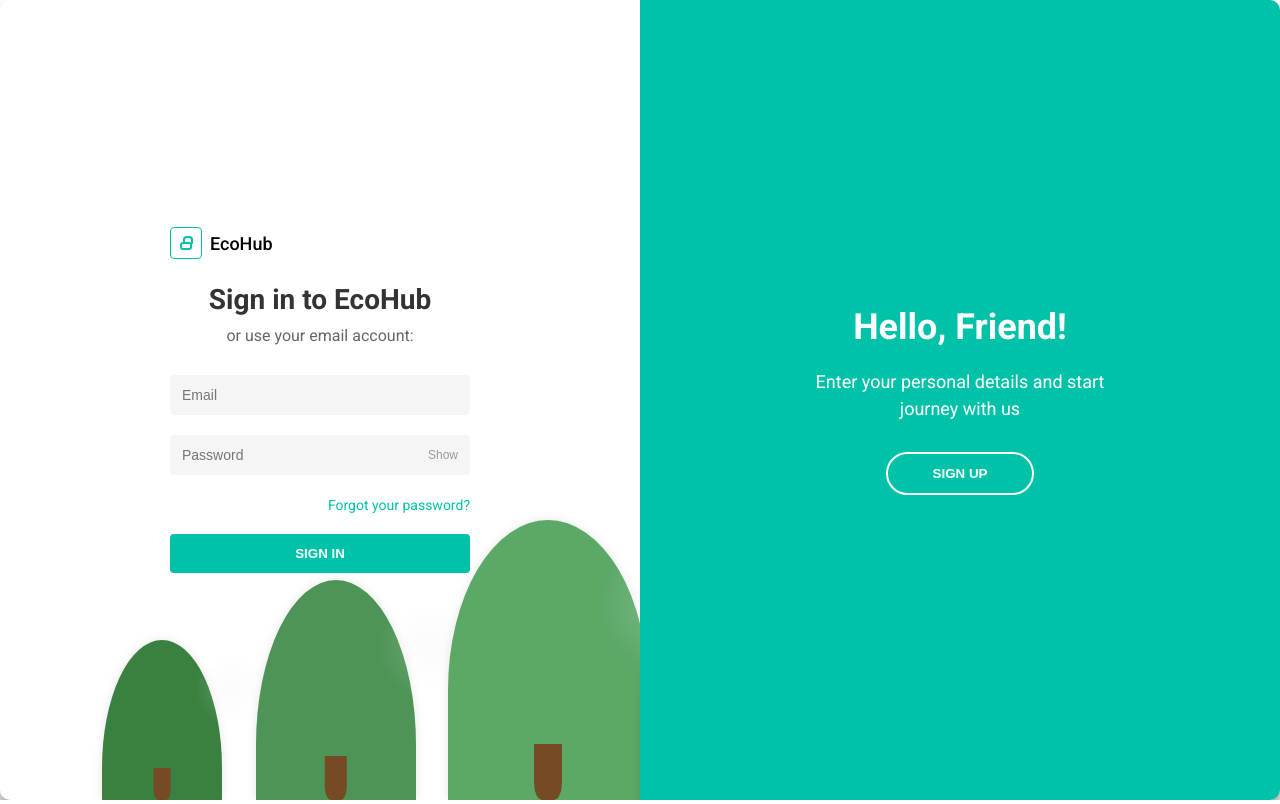
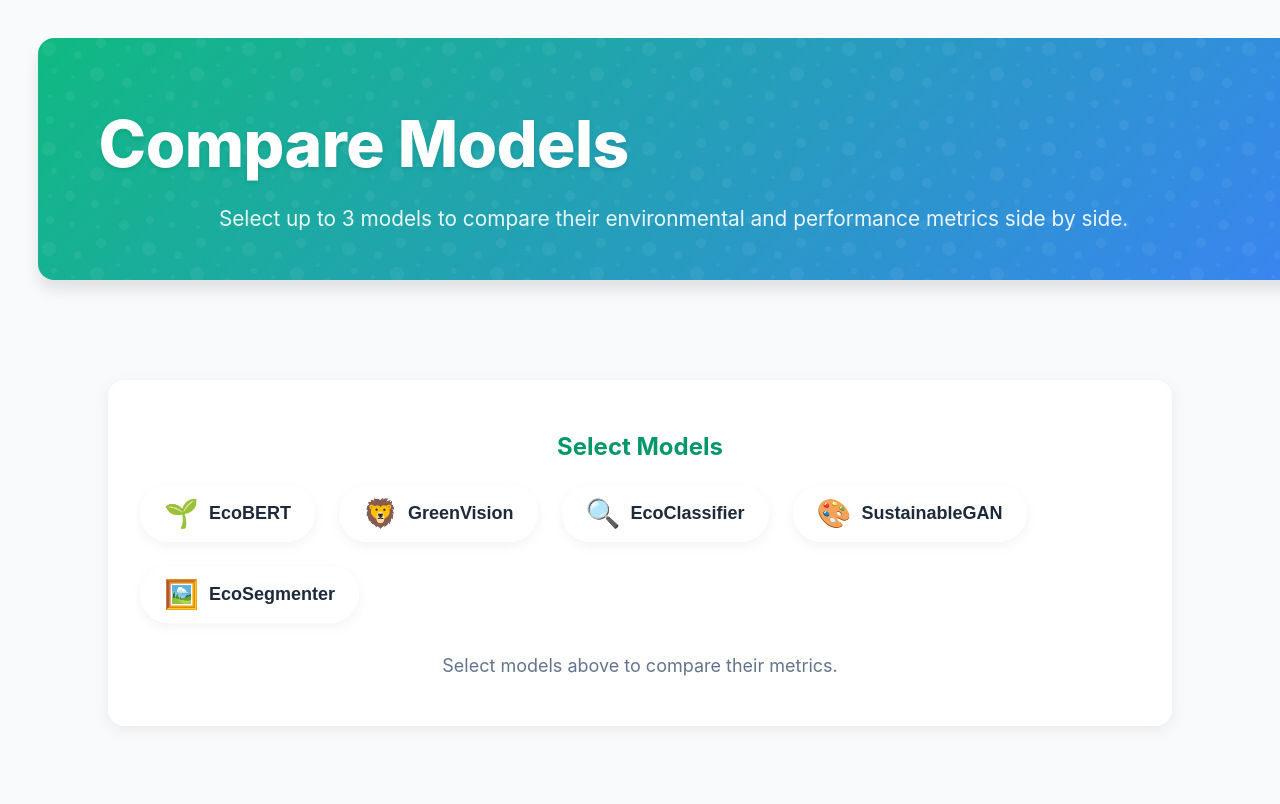
Before and after one commit to akannan05/EcoHub, a React (Create React App) app in the folder ecohub_website/: page /compare in a window 1280 px wide. Before the commit this address led to /login. Built offline with nearby package versions, Linux system fonts and the light colour scheme.

Commit message:
comparison page

```diff
--- a/ecohub_website/src/App.js
+++ b/ecohub_website/src/App.js
@@ -2,6 +2,7 @@
 import { BrowserRouter as Router, Routes, Route, Navigate } from 'react-router-dom';
 import AuthForm from './AuthForm';
 import HomePage from './HomePage';
+import ComparePage from './ComparePage';
 import './App.css';
 
 function App() {
@@ -11,6 +12,7 @@
         <Routes>
           <Route path="/login" element={<AuthForm />} />
           <Route path="/home" element={<HomePage />} />
+          <Route path="/compare" element={<ComparePage />} />
           {/* Redirect root to login page */}
           <Route path="/" element={<Navigate to="/login" replace />} />
           {/* Catch all for undefined routes */}
--- /dev/null
+++ b/ecohub_website/src/ComparePage.jsx
@@ -0,0 +1,144 @@
+import React, { useState } from 'react';
+import './HomePage.css';
+
+// Fake models data with required metrics
+const models = [
+    {
+        name: 'EcoBERT',
+        dataset: [10000, 12], // [num images, num classes]
+        efficiency: [0.12, 35, 420], // [avg inference (s), avg cpu (%), peak mem (MB)]
+        ecometrics: [0.8, 0.02, 0.001], // [wh, co2 kg, trees]
+        icon: '🌱',
+    },
+    {
+        name: 'GreenVision',
+        dataset: [25000, 20],
+        efficiency: [0.09, 28, 390],
+        ecometrics: [0.6, 0.015, 0.0008],
+        icon: '🦁',
+    },
+    {
+        name: 'EcoClassifier',
+        dataset: [15000, 10],
+        efficiency: [0.15, 40, 500],
+        ecometrics: [1.1, 0.03, 0.0015],
+        icon: '🔍',
+    },
+    {
+        name: 'SustainableGAN',
+        dataset: [8000, 8],
+        efficiency: [0.20, 50, 600],
+        ecometrics: [1.5, 0.05, 0.002],
+        icon: '🎨',
+    },
+    {
+        name: 'EcoSegmenter',
+        dataset: [12000, 15],
+        efficiency: [0.11, 32, 410],
+        ecometrics: [0.7, 0.018, 0.0009],
+        icon: '🖼️',
+    },
+];
+
+export default function ComparePage() {
+    const [selected, setSelected] = useState([]);
+
+    const toggleSelect = (name) => {
+        setSelected((prev) =>
+            prev.includes(name)
+                ? prev.filter((n) => n !== name)
+                : prev.length < 3
+                    ? [...prev, name]
+                    : prev
+        );
+    };
+
+    const selectedModels = models.filter((m) => selected.includes(m.name));
+
+    // Helper to find the best (lowest) value for each metric
+    const getBestIndexes = (metricGetter) => {
+        if (selectedModels.length === 0) return [];
+        const values = selectedModels.map(metricGetter);
+        const min = Math.min(...values);
+        return values.map((v) => v === min);
+    };
+
+    // For each metric, get an array of booleans indicating if that model is best
+    const bestInf = getBestIndexes((m) => m.efficiency[0]);
+    const bestCpu = getBestIndexes((m) => m.efficiency[1]);
+    const bestMem = getBestIndexes((m) => m.efficiency[2]);
+    const bestWh = getBestIndexes((m) => m.ecometrics[0]);
+    const bestCo2 = getBestIndexes((m) => m.ecometrics[1]);
+    const bestTrees = getBestIndexes((m) => m.ecometrics[2]);
+
+    const greenArrow = <span style={{ color: '#10b981', marginLeft: 6 }}>↓</span>;
+
+    return (
+        <div className="homepage">
+            <div className="hero-section" style={{ textAlign: 'left', padding: '2% 5%' }}>
+                <h1>Compare Models</h1>
+                <p className="tagline">Select up to 3 models to compare their environmental and performance metrics side by side.</p>
+            </div>
+            <div style={{ margin: '40px auto', maxWidth: 1000, background: '#fff', borderRadius: 16, boxShadow: '0 4px 16px rgba(0,0,0,0.07)', padding: 32 }}>
+                <h2 style={{ marginBottom: 24, color: 'var(--primary-dark)' }}>Select Models</h2>
+                <div style={{ display: 'flex', gap: 24, flexWrap: 'wrap', marginBottom: 32 }}>
+                    {models.map((model) => (
+                        <button
+                            key={model.name}
+                            className={`category-btn${selected.includes(model.name) ? ' active' : ''}`}
+                            style={{ minWidth: 160, display: 'flex', alignItems: 'center', gap: 10, fontSize: 18, fontWeight: 600, boxShadow: selected.includes(model.name) ? '0 4px 16px rgba(16,185,129,0.15)' : undefined }}
+                            onClick={() => toggleSelect(model.name)}
+                            disabled={!selected.includes(model.name) && selected.length >= 3}
+                        >
+                            <span style={{ fontSize: 28 }}>{model.icon}</span> {model.name}
+                        </button>
+                    ))}
+                </div>
+                {selectedModels.length > 0 ? (
+                    <div style={{ overflowX: 'auto' }}>
+                        <table style={{ width: '100%', borderCollapse: 'collapse', background: 'rgba(248,250,252,0.7)', borderRadius: 12, boxShadow: '0 2px 8px rgba(0,0,0,0.04)' }}>
+                            <thead>
+                                <tr style={{ background: 'var(--gradient-1)', color: '#fff' }}>
+                                    <th style={{ padding: 16, borderRadius: '12px 0 0 0', minWidth: 180, textAlign: 'left' }}>Metric</th>
+                                    {selectedModels.map((m) => (
+                                        <th key={m.name} style={{ padding: 16, minWidth: 180, fontSize: 20, fontWeight: 700, textAlign: 'center' }}>{m.icon} {m.name}</th>
+                                    ))}
+                                </tr>
+                            </thead>
+                            <tbody style={{ fontSize: 17 }}>
+                                <tr style={{ background: '#f0fdf4' }}>
+                                    <td style={{ padding: 14, fontWeight: 600 }}>Avg Inference (s)</td>
+                                    {selectedModels.map((m, i) => <td key={m.name + "inf"} style={{ padding: 14, textAlign: 'center' }}>{m.efficiency[0]}{bestInf[i] && greenArrow}</td>)}
+                                </tr>
+                                <tr style={{ background: '#e0f2fe' }}>
+                                    <td style={{ padding: 14, fontWeight: 600 }}>Avg CPU Usage (%)</td>
+                                    {selectedModels.map((m, i) => <td key={m.name + "cpu"} style={{ padding: 14, textAlign: 'center' }}>{m.efficiency[1]}{bestCpu[i] && greenArrow}</td>)}
+                                </tr>
+                                <tr style={{ background: '#f0fdf4' }}>
+                                    <td style={{ padding: 14, fontWeight: 600 }}>Peak Memory (MB)</td>
+                                    {selectedModels.map((m, i) => <td key={m.name + "mem"} style={{ padding: 14, textAlign: 'center' }}>{m.efficiency[2]}{bestMem[i] && greenArrow}</td>)}
+                                </tr>
+                                <tr style={{ background: '#e0f2fe' }}>
+                                    <td style={{ padding: 14, fontWeight: 600 }}>Energy (Wh)</td>
+                                    {selectedModels.map((m, i) => <td key={m.name + "wh"} style={{ padding: 14, textAlign: 'center' }}>{m.ecometrics[0]}{bestWh[i] && greenArrow}</td>)}
+                                </tr>
+                                <tr style={{ background: '#f0fdf4' }}>
+                                    <td style={{ padding: 14, fontWeight: 600 }}>CO₂ Emissions (kg)</td>
+                                    {selectedModels.map((m, i) => <td key={m.name + "co2"} style={{ padding: 14, textAlign: 'center' }}>{m.ecometrics[1]}{bestCo2[i] && greenArrow}</td>)}
+                                </tr>
+                                <tr style={{ background: '#e0f2fe' }}>
+                                    <td style={{ padding: 14, fontWeight: 600 }}>Trees Needed to Offset</td>
+                                    {selectedModels.map((m, i) => <td key={m.name + "tree"} style={{ padding: 14, textAlign: 'center' }}>{m.ecometrics[2]}{bestTrees[i] && greenArrow}</td>)}
+                                </tr>
+                            </tbody>
+                        </table>
+                    </div>
+                ) : (
+                    <div style={{ color: 'var(--text-light)', marginTop: 32, textAlign: 'center', fontSize: 18 }}>
+                        <p>Select models above to compare their metrics.</p>
+                    </div>
+                )}
+            </div>
+        </div>
+    );
+}
--- a/ecohub_website/src/HomePage.jsx
+++ b/ecohub_website/src/HomePage.jsx
@@ -1,6 +1,7 @@
 import React, { useState, useEffect, useRef } from 'react';
 import './HomePage.css';
 import { FaSearch, FaTimes, FaArrowUp, FaLeaf, FaChartLine, FaBrain, FaTimes as FaClose } from 'react-icons/fa';
+import { useNavigate } from 'react-router-dom';
 
 
 // ML models data with environmental impact information
@@ -131,6 +132,7 @@
     highAccuracyModels: models.filter(m => m.accuracy !== 'N/A' && parseInt(m.accuracy) >= 90).length
   });
   const scrollTopRef = useRef(null);
+  const navigate = useNavigate();
 
 
   // Get unique categories for filter
@@ -221,6 +223,13 @@
     <div className="homepage">
       <div className="hero-section">
         <div className="hero-tabs">
+          <div
+            className={`hero-tab ${activeTab === 'Compare' ? 'active' : ''}`}
+            onClick={() => { setActiveTab('Compare'); navigate('/compare'); }}
+            style={{ marginRight: '30px' }}
+          >
+            Compare Models
+          </div>
           <div
             className={`hero-tab ${activeTab === 'Models' ? 'active' : ''}`}
             onClick={() => setActiveTab('Models')}
```
Lines whose indentation alone changed are shown as unchanged.
